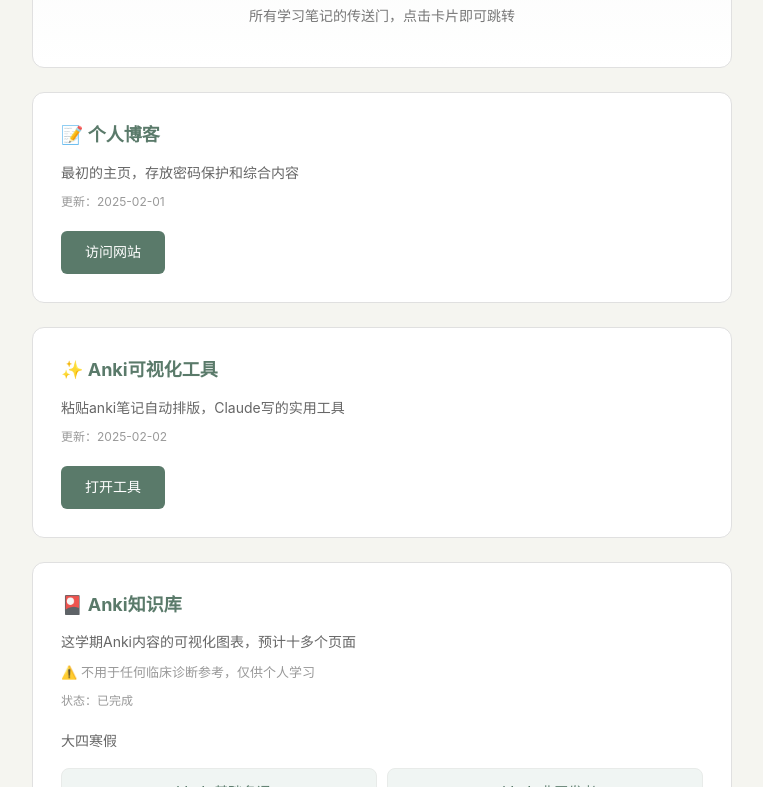
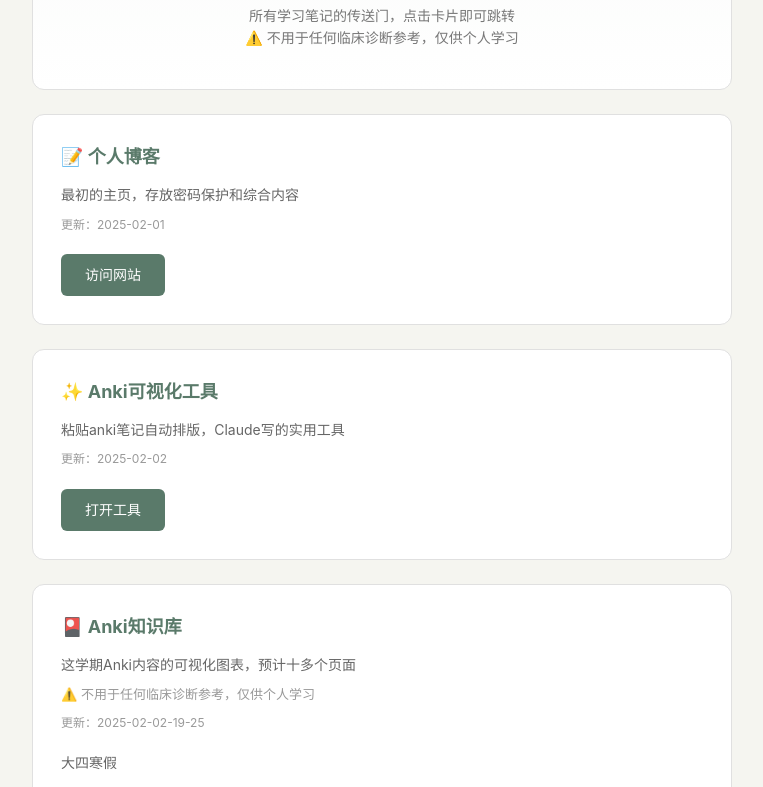
Before and after one commit to Nymeria79/anki-viewer, a plain HTML site: page index.html in a window 1280 px wide. Shown: the part 106-893 px from the top of the page, without its empty margins (258-1021 px from the left). Drawn offline with Linux system fonts and the light colour scheme.

Commit message:
笔记分类换行及参考声明

```diff
--- a/index.html
+++ b/index.html
@@ -222,6 +222,7 @@
         <div class="card header-card">
             <h1>📚 小c的笔记导航</h1>
             <p class="subtitle">所有学习笔记的传送门，点击卡片即可跳转</p>
+            <p class="subtitle">⚠️ 不用于任何临床诊断参考，仅供个人学习</p>
         </div>
 
         <!-- 卡片1：个人博客 -->
@@ -245,7 +246,7 @@
             <div class="card-title">🎴 Anki知识库</div>
             <div class="card-desc">这学期Anki内容的可视化图表，预计十多个页面</div>
             <div class="card-desc" style="color: #999; font-size: 13px;">⚠️ 不用于任何临床诊断参考，仅供个人学习</div>
-            <div class="card-meta">状态：已完成</div>
+            <div class="card-meta">更新：2025-02-02-19-25</div>
 
             <!-- 两列网格布局，告别堆叠 -->
             <div class="card-desc">大四寒假</div>
@@ -253,8 +254,9 @@
                 <a href="post11.html" class="link-item">github·基础名词</a>
                 <a href="post12.html" class="link-item">github·非开发者</a>
                 <a href="post12.html" class="link-item">github·个人博客</a>
-
+            <br>
             <div class="card-desc">大四下</div>
+            <br>
             <div class="links-grid">
                 <a href="post3.html" class="link-item">神经系统·名词解释</a>
                 <a href="post4.html" class="link-item">神经系统·大题</a>
```
